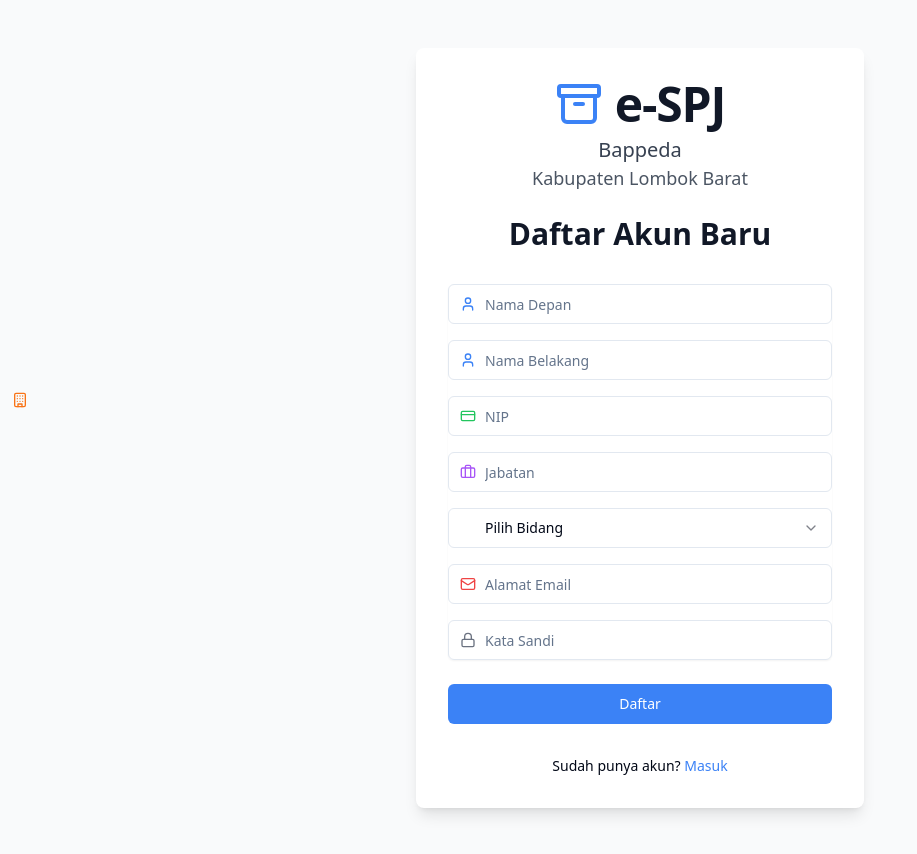
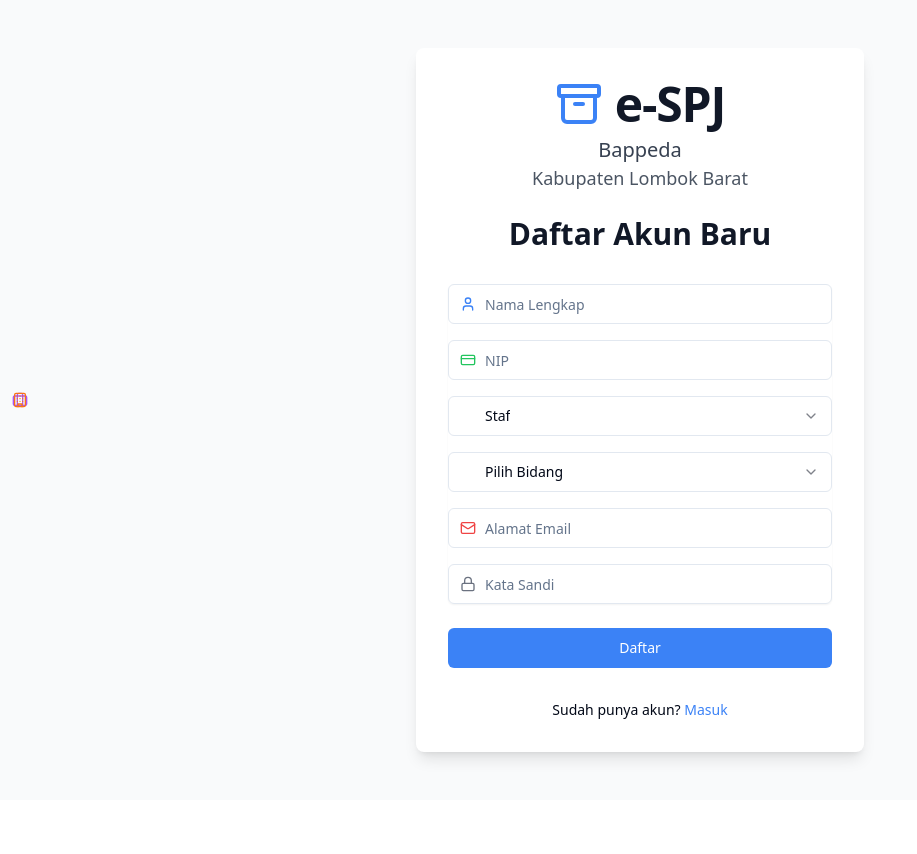
Before and after one commit to BappedaLobar/Arsip-SPJ, a React (Vite) app: page /signup in a window 1280 px wide. Shown: the whole page, without its empty margins (0-917 px from the left). After the commit the page ends 800 px from the top, so only its background shows below. Built offline with nearby package versions, Linux system fonts and the light colour scheme.

Commit message:
[dyad] wrote 2 file(s)

```diff
--- a/src/pages/SignUp.tsx
+++ b/src/pages/SignUp.tsx
@@ -7,19 +7,24 @@ import { showError, showSuccess, showLoading, dismissToast } from "@/utils/toast
 import { Button } from "@/components/ui/button";
 import { Input } from "@/components/ui/input";
 import { Label } from "@/components/ui/label";
-import { Archive, User, Mail, Lock, Briefcase, CreditCard, Building } from "lucide-react"; // Menambahkan CreditCard dan Building
+import { Archive, User, Mail, Lock, Briefcase, CreditCard, Building } from "lucide-react";
 import { Select, SelectContent, SelectItem, SelectTrigger, SelectValue } from "@/components/ui/select";
 import { bidangOptions } from "@/types/spj";
+
+const positionOptions = [
+  "Staf",
+  "Bendahara Pengeluaran",
+  "Bendahara Pembantu",
+] as const;
 
 const SignUp = () => {
   const navigate = useNavigate();
   const [email, setEmail] = useState("");
   const [password, setPassword] = useState("");
   const [firstName, setFirstName] = useState("");
-  const [lastName, setLastName] = useState("");
   const [nip, setNip] = useState("");
-  const [position, setPosition] = useState("");
-  const [bidang, setBidang] = useState("");
+  const [position, setPosition] = useState<typeof positionOptions[number]>("Staf"); // Menggunakan state untuk jabatan
+  const [bidang, setBidang] = useState<typeof bidangOptions[number] | "">(""); // Menggunakan state untuk bidang, memungkinkan string kosong
   const [loading, setLoading] = useState(false);
 
   const handleSignUp = async (e: React.FormEvent) => {
@@ -34,7 +39,6 @@ const SignUp = () => {
         options: {
           data: {
             first_name: firstName,
-            last_name: lastName,
             nip: nip,
             position: position,
             bidang: bidang,
@@ -78,19 +82,19 @@ const SignUp = () => {
           </h2>
         </div>
         <form className="mt-8 space-y-6" onSubmit={handleSignUp}>
-          <div className="rounded-md shadow-sm space-y-4"> {/* Mengubah -space-y-px menjadi space-y-4 */}
+          <div className="rounded-md shadow-sm space-y-4">
             <div>
-              <Label htmlFor="first-name" className="sr-only">Nama Depan</Label>
+              <Label htmlFor="first-name" className="sr-only">Nama Lengkap</Label>
               <div className="relative">
-                <User className="absolute left-3 top-1/2 -translate-y-1/2 h-4 w-4 text-blue-500" /> {/* Warna biru */}
+                <User className="absolute left-3 top-1/2 -translate-y-1/2 h-4 w-4 text-blue-500" />
                 <Input
                   id="first-name"
                   name="first-name"
                   type="text"
-                  autoComplete="given-name"
+                  autoComplete="name"
                   required
                   className="pl-9"
-                  placeholder="Nama Depan"
+                  placeholder="Nama Lengkap"
                   value={firstName}
                   onChange={(e) => setFirstName(e.target.value)}
                   disabled={loading}
@@ -98,27 +102,9 @@ const SignUp = () => {
               </div>
             </div>
             <div>
-              <Label htmlFor="last-name" className="sr-only">Nama Belakang</Label>
-              <div className="relative">
-                <User className="absolute left-3 top-1/2 -translate-y-1/2 h-4 w-4 text-blue-500" /> {/* Warna biru */}
-                <Input
-                  id="last-name"
-                  name="last-name"
-                  type="text"
-                  autoComplete="family-name"
-                  required
-                  className="pl-9"
-                  placeholder="Nama Belakang"
-                  value={lastName}
-                  onChange={(e) => setLastName(e.target.value)}
-                  disabled={loading}
-                />
-              </div>
-            </div>
-            <div>
               <Label htmlFor="nip" className="sr-only">NIP</Label>
               <div className="relative">
-                <CreditCard className="absolute left-3 top-1/2 -translate-y-1/2 h-4 w-4 text-green-500" /> {/* Ikon CreditCard, warna hijau */}
+                <CreditCard className="absolute left-3 top-1/2 -translate-y-1/2 h-4 w-4 text-green-500" />
                 <Input
                   id="nip"
                   name="nip"
@@ -135,27 +121,25 @@ const SignUp = () => {
             </div>
             <div>
               <Label htmlFor="position" className="sr-only">Jabatan</Label>
-              <div className="relative">
-                <Briefcase className="absolute left-3 top-1/2 -translate-y-1/2 h-4 w-4 text-purple-500" /> {/* Ikon Briefcase, warna ungu */}
-                <Input
-                  id="position"
-                  name="position"
-                  type="text"
-                  autoComplete="off"
-                  required
-                  className="pl-9"
-                  placeholder="Jabatan"
-                  value={position}
-                  onChange={(e) => setPosition(e.target.value)}
-                  disabled={loading}
-                />
-              </div>
+              <Select onValueChange={(value) => setPosition(value as typeof positionOptions[number])} value={position} disabled={loading}>
+                <SelectTrigger className="w-full pl-9">
+                  <Briefcase className="absolute left-3 top-1/2 -translate-y-1/2 h-4 w-4 text-purple-500" />
+                  <SelectValue placeholder="Pilih Jabatan" />
+                </SelectTrigger>
+                <SelectContent>
+                  {positionOptions.map((option) => (
+                    <SelectItem key={option} value={option}>
+                      {option}
+                    </SelectItem>
+                  ))}
+                </SelectContent>
+              </Select>
             </div>
             <div>
               <Label htmlFor="bidang" className="sr-only">Bidang</Label>
-              <Select onValueChange={setBidang} value={bidang} disabled={loading}>
+              <Select onValueChange={(value) => setBidang(value as typeof bidangOptions[number])} value={bidang} disabled={loading}>
                 <SelectTrigger className="w-full pl-9">
-                  <Building className="absolute left-3 top-1/2 -translate-y-1/2 h-4 w-4 text-orange-500" /> {/* Ikon Building, warna oranye */}
+                  <Building className="absolute left-3 top-1/2 -translate-y-1/2 h-4 w-4 text-orange-500" />
                   <SelectValue placeholder="Pilih Bidang" />
                 </SelectTrigger>
                 <SelectContent>
@@ -170,7 +154,7 @@ const SignUp = () => {
             <div>
               <Label htmlFor="email-address" className="sr-only">Alamat Email</Label>
               <div className="relative">
-                <Mail className="absolute left-3 top-1/2 -translate-y-1/2 h-4 w-4 text-red-500" /> {/* Ikon Mail, warna merah */}
+                <Mail className="absolute left-3 top-1/2 -translate-y-1/2 h-4 w-4 text-red-500" />
                 <Input
                   id="email-address"
                   name="email"
@@ -188,7 +172,7 @@ const SignUp = () => {
             <div>
               <Label htmlFor="password" className="sr-only">Kata Sandi</Label>
               <div className="relative">
-                <Lock className="absolute left-3 top-1/2 -translate-y-1/2 h-4 w-4 text-gray-500" /> {/* Ikon Lock, warna abu-abu */}
+                <Lock className="absolute left-3 top-1/2 -translate-y-1/2 h-4 w-4 text-gray-500" />
                 <Input
                   id="password"
                   name="password"
```
